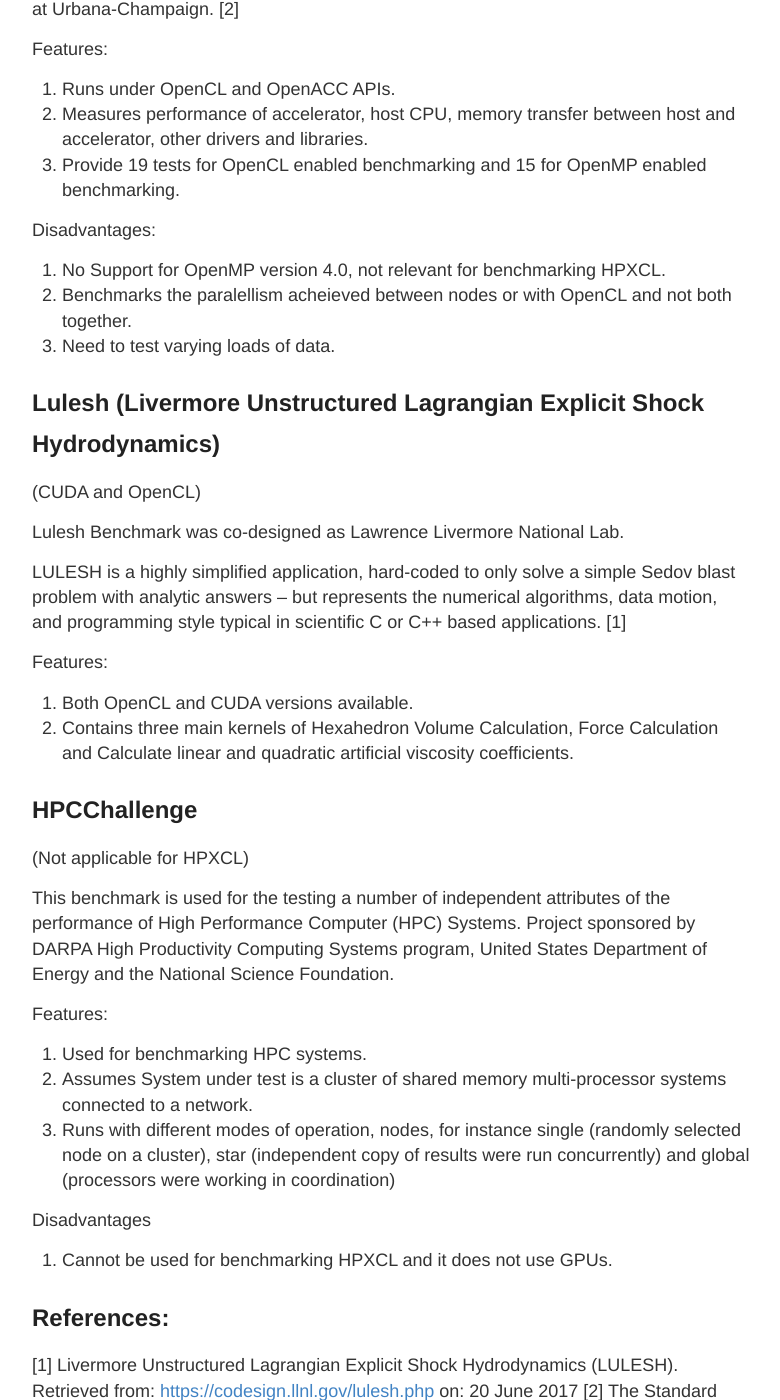
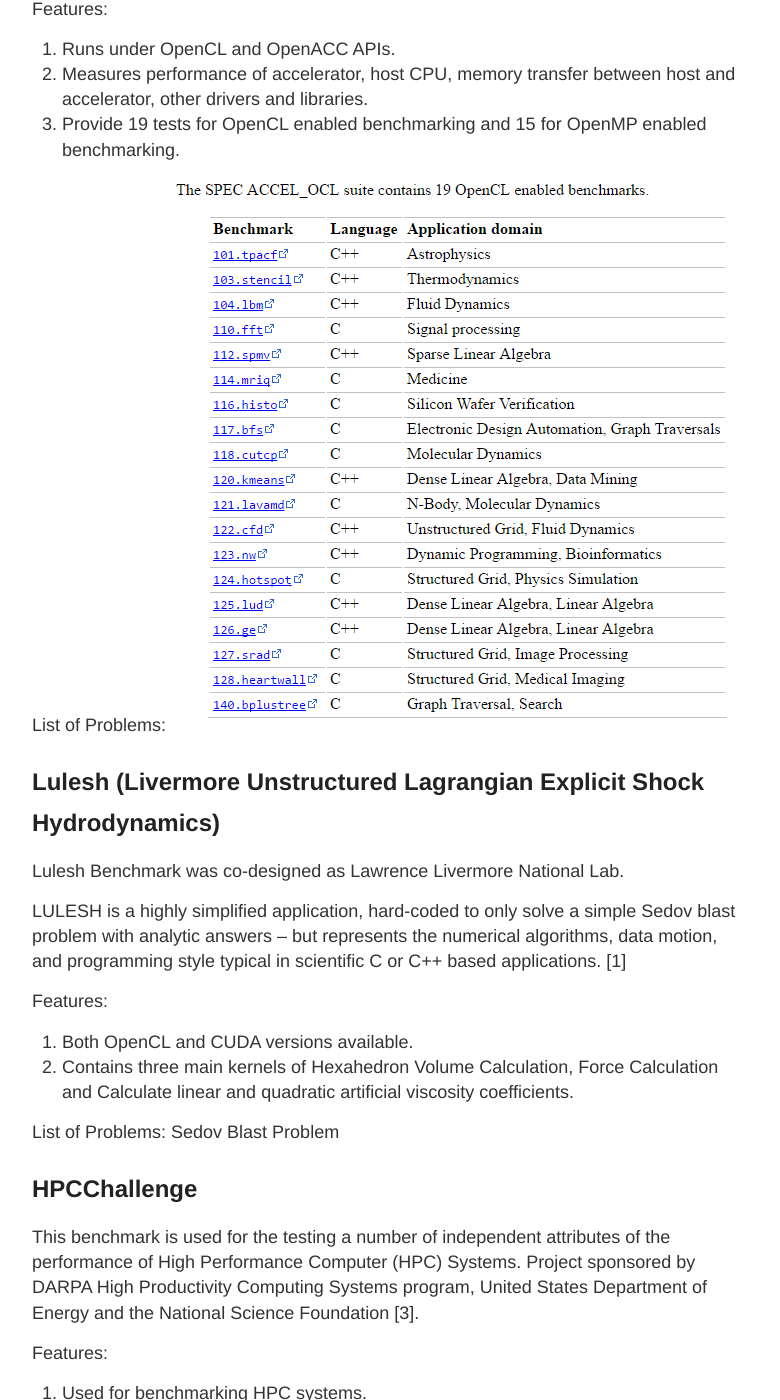
Before and after one commit to MADHAVAN001/madhavan001.github.io, a Jekyll site: the page built from _posts/2017-6-21-Benchmarks-accelerator-devices.md, in a window 1280 px wide and 1400 px high, scrolled down 535 px. Shown: the whole window, without its empty margins (248-1028 px from the left). Built offline with Jekyll 4.4.1, drawn with Linux system fonts in a browser that asks for light colours; our own code applies the rules of GitHub Pages for plain Markdown files; some of the changed text lies outside the part shown.

Commit message:
Updated benchmarks post

```diff
--- a/_posts/2017-6-21-Benchmarks-accelerator-devices.md
+++ b/_posts/2017-6-21-Benchmarks-accelerator-devices.md
@@ -2,7 +2,6 @@ In this post, I shall compare and contrast the different benchmarking tools avai
 
 SPEC ACCEL (Standard Performance Evaluation Corporation for Accelerators)
 -----------------------------
-(For benchmarking OpenCL)
 
 Derived from Parboil Benchmark from the IMPACT Research Group of University of Illinois at Urbana-Champaign. [2]
 
@@ -11,14 +10,12 @@ Features:
 2. Measures performance of accelerator, host CPU, memory transfer between host and accelerator, other drivers and libraries.
 4. Provide 19 tests for OpenCL enabled benchmarking and 15 for OpenMP enabled benchmarking.
 
-Disadvantages:
-1. No Support for OpenMP version 4.0, not relevant for benchmarking HPXCL.
-2. Benchmarks the paralellism acheieved between nodes or with OpenCL and not both together.
-3. Need to test varying loads of data.
+List of Problems:
+![SPEC_LIST](https://raw.githubusercontent.com/MADHAVAN001/madhavan001.github.io/master/images/SPEC_list_problems.PNG)
 
 Lulesh (Livermore Unstructured Lagrangian Explicit Shock Hydrodynamics)
 ------------------------
-(CUDA and OpenCL)
+
 
 Lulesh Benchmark was co-designed as Lawrence Livermore National Lab.
 
@@ -28,23 +25,47 @@ Features:
 1. Both OpenCL and CUDA versions available.
 2. Contains three main kernels of Hexahedron Volume Calculation, Force Calculation and Calculate linear and quadratic artificial viscosity coefficients.
 
+List of Problems:
+Sedov Blast Problem
 
 HPCChallenge
 --------------------
-(Not applicable for HPXCL)
 
-This benchmark is used for the testing a number of independent attributes of the performance of High Performance Computer (HPC) Systems. Project sponsored by DARPA High Productivity Computing Systems program, United States Department of Energy and the National Science Foundation.
+This benchmark is used for the testing a number of independent attributes of the performance of High Performance Computer (HPC) Systems. Project sponsored by DARPA High Productivity Computing Systems program, United States Department of Energy and the National Science Foundation [3].
 
 Features:
 1. Used for benchmarking HPC systems.
 2. Assumes System under test is a cluster of shared memory multi-processor systems connected to a network.
 3. Runs with different modes of operation, nodes, for instance single (randomly selected node on a cluster), star (independent copy of results were run concurrently) and global (processors were working in coordination)
 
-Disadvantages
-1. Cannot be used for benchmarking HPXCL and it does not use GPUs.
+List of Problems:
+![HPCC_LIST](https://raw.githubusercontent.com/MADHAVAN001/madhavan001.github.io/master/images/HPCC_list_problems.PNG)
+
+
+Parallel Research Kernels (PRK)
+------------------------------------------
+
+Developed by Intel Labs. This set of kernels covers the most common patterns of
+communication, computation and synchronization encountered
+in parallel HPC applications. [4]
+
+Features:
+1. Three Kernels are discussed in detail in the paper, namely Refcount Kernel, Sparse Kernel and Branch Kernel.
+2. Discusses the steps involved in the parallelization of the kernel.
+
+List of Problems:
+![PRK_LIST](https://raw.githubusercontent.com/MADHAVAN001/madhavan001.github.io/master/images/PRK_list_problems.PNG)
+
+Details in [4].
+
 
 
 References:
 -------------------
 [1] Livermore Unstructured Lagrangian Explicit Shock Hydrodynamics (LULESH). Retrieved from: [https://codesign.llnl.gov/lulesh.php](https://codesign.llnl.gov/lulesh.php) on: 20 June 2017
+
 [2] The Standard Performance Evaluation Corporation (SPEC). Retrieved from: [http://www.spec.org/](http://www.spec.org/) on: 20 June 2017
+
+[3] HPC Challenge Benchmark. Retrieved from: [http://icl.cs.utk.edu/hpcc/](http://icl.cs.utk.edu/hpcc/) on: 20 June 2017
+
+[4] The Parallel Research Kernels. Retrieved from: [https://pdfs.semanticscholar.org/764f/2039c7e6e1181e33f704d8dc37cb715d9aaf.pdf](https://pdfs.semanticscholar.org/764f/2039c7e6e1181e33f704d8dc37cb715d9aaf.pdf) on: 20 June 2017
```
